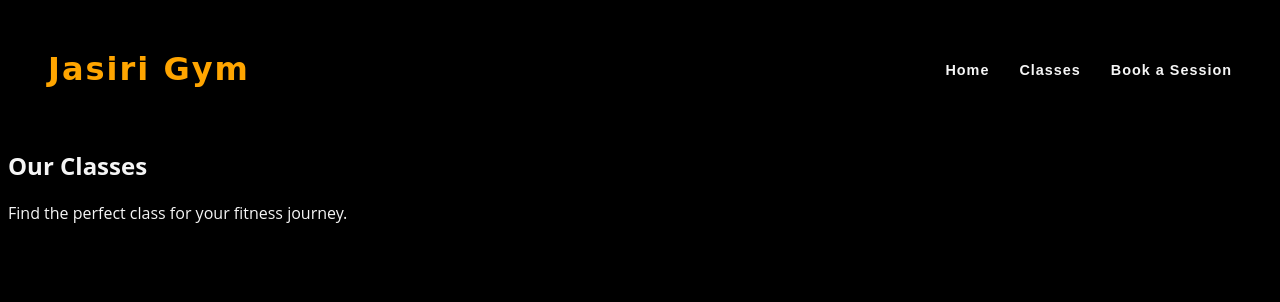
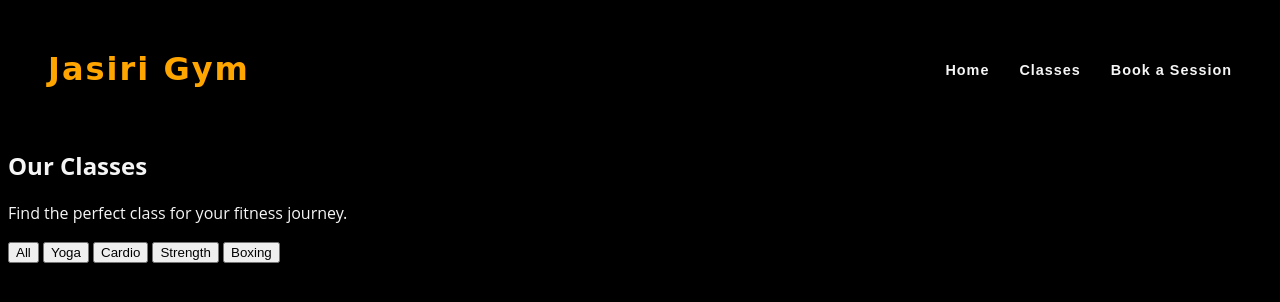
Before and after one commit to adisacodes/Jasiri-gym, a plain HTML site: page classes.html in a window 1280 px wide. Drawn offline with Linux system fonts and the light colour scheme.

Commit message:
Add filter section to classes page

```diff
--- a/classes.html
+++ b/classes.html
@@ -19,5 +19,15 @@
         <h2>Our Classes</h2>
         <p>Find the perfect class for your fitness journey.</p>
     </section>
+    <section class="filters">
+        <button class="filter-btn active" data-filter="all">All</button>
+        <button class="filter-btn" data-filter="yoga">Yoga</button>
+        <button class="filter-btn" data-filter="cardio">Cardio</button>
+        <button class="filter-btn" data-filter="strength">Strength</button>
+        <button class="filter-btn" data-filter="boxing">Boxing</button>
+    </section>
+    <section class="classes-grid">
+        <div class=""
+    </section>
 </body>
 </html>
```
Also changed, not shown: booking.html (+11 -0 lines).
